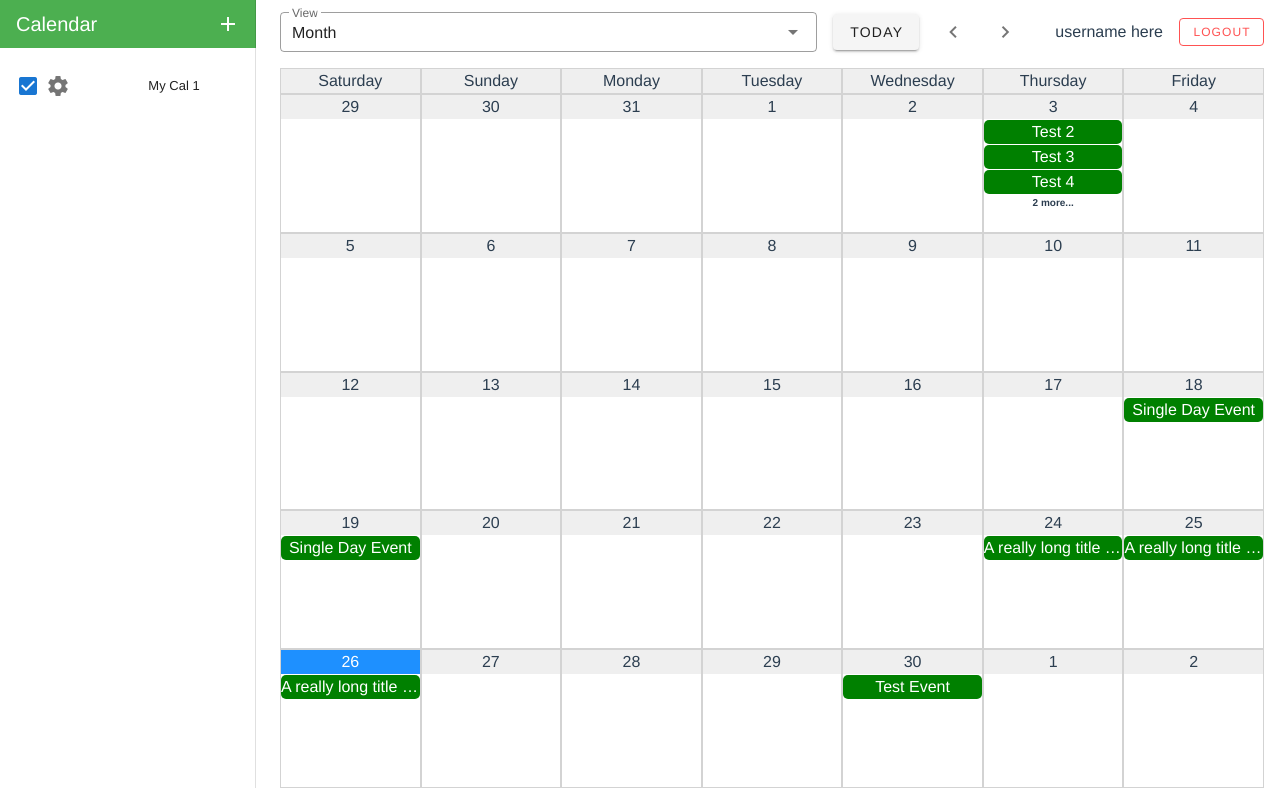
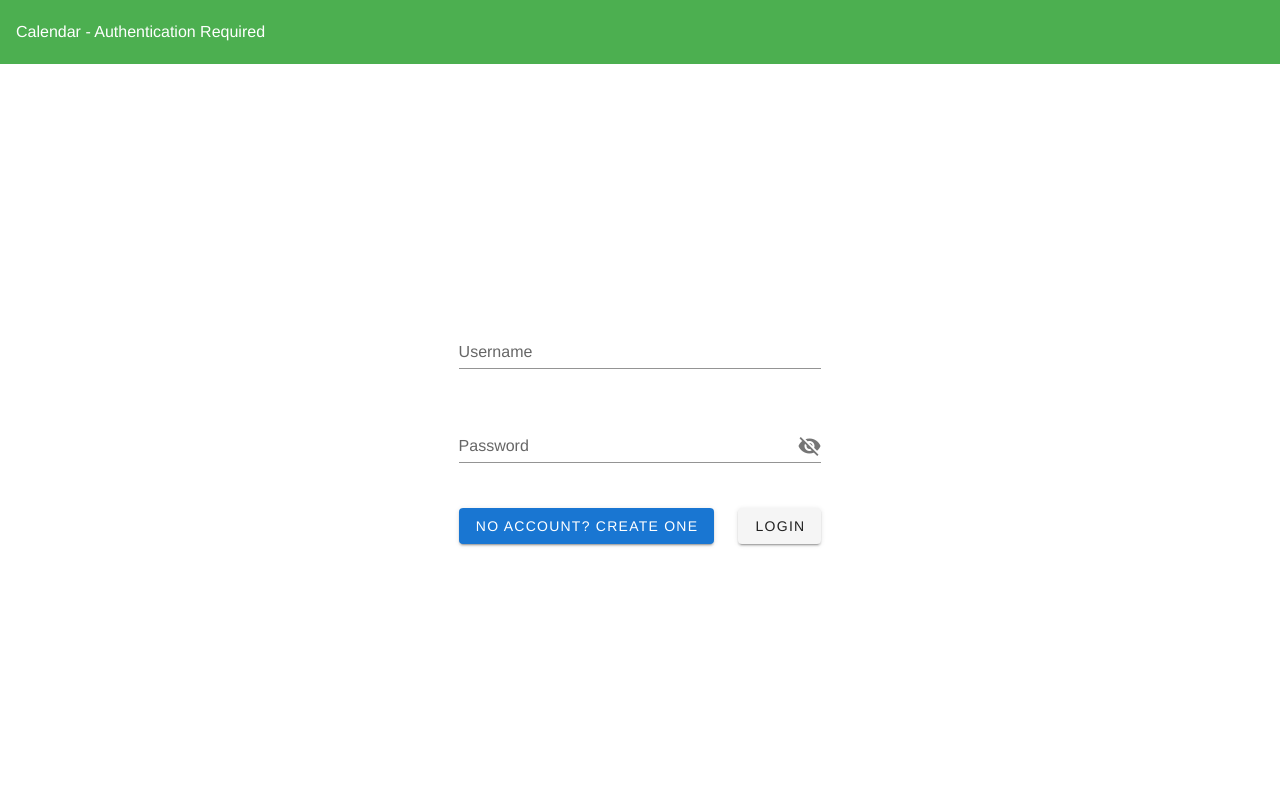
Before and after one commit to cmsc495-group5-1/calendar-frontend, a Vue app: page / in a window 1280 px wide. Built offline with nearby package versions, Linux system fonts and the light colour scheme; what vuetify-datetime-picker would draw is missing.

Commit message:
Add login, create account views; add functionality up to api submission level

```diff
--- a/src/App.vue
+++ b/src/App.vue
@@ -1,6 +1,7 @@
 <template>
   <VApp id="app">
-    <VContainer fluid class="fill-height pa-0">
+    <AuthenticationView v-if="user == null" @login="login" @create-account="createAccount" />
+    <VContainer v-else fluid class="fill-height pa-0">
       <VRow fluid class="fill-height">
         <VCol fluid class="pt-0 flex-grow-0"><AppSidebar v-model="sidebarCalendars" @add-calendar="addCalendar" @edit-calendar="editCalendar" /></VCol>
         <VCol fluid class="d-flex flex-column mr-1em">
@@ -11,7 +12,7 @@
             <VBtn icon @click="navigateBackward"><VIcon>mdi-chevron-left</VIcon></VBtn>
             <VBtn icon @click="navigateForward"><VIcon>mdi-chevron-right</VIcon></VBtn>
             <div>{{displayDateString}}</div>
-            <div class="ml-auto">username here</div>
+            <div class="ml-auto ellipsize">{{ user.email }}</div>
             <VBtn outlined small color="error" @click="logout">Logout</VBtn>
           </div>
 
@@ -39,6 +40,8 @@ import CalendarEvent from './models/CalendarEvent';
 import Calendar from './models/Calendar';
 import EventEditDialog from "@/components/EventEditDialog.vue";
 import CalendarEditDialog from '@/components/CalendarEditEdialog.vue';
+import User, { UserLoginFormSubmission, UserCreationFormSubmission } from './models/User';
+import AuthenticationView from '@/views/AuthenticationView.vue';
 
 const CurrentCalendarView = {
   Day: 'Day',
@@ -68,6 +71,9 @@ const fakeCalendars = [
   }
 ];
 
+const user = new User("joe@email.host", "Joe", "Kebob");
+user.calendars = fakeCalendars.map(fake => fake.calendar);
+
 export default defineComponent({
   components: {
     AppSidebar,
@@ -76,20 +82,22 @@ export default defineComponent({
     MonthView,
     YearView,
     EventEditDialog,
-    CalendarEditDialog
+    CalendarEditDialog,
+    AuthenticationView
   },
   props: {},
   setup() {
     return {
+      CurrentCalendarView,
       sidebarCalendars: ref(fakeCalendars),
       currentViewType: CurrentCalendarView.Month,
       displayDate: ref(new Date()),
       displayDateString: "",
-      CurrentCalendarView,
       showEventEditor: false,
       editingEvent: new CalendarEvent("", new Date(), new Date()), // Dummy event
       showCalendarEditor: false,
       editingCalendar: new Calendar(""), // Dummy calendar
+      user: undefined as User | undefined
     }
   },
   computed: {
@@ -157,7 +165,16 @@ export default defineComponent({
       console.log(cal);
     },
     logout() {
-
+      // TODO: submit...
+      this.user = undefined;
+    },
+    login(obj: UserLoginFormSubmission) {
+      // TODO: submit...
+      this.user = new User(obj.email, "", "", fakeCalendars.map(f => f.calendar));
+    },
+    createAccount(obj: UserCreationFormSubmission) {
+      // TODO: submit...
+      this.user = new User(obj.email, obj.firstName, obj.lastName, fakeCalendars.map(f => f.calendar));
     }
   }
 })
@@ -171,6 +188,12 @@ export default defineComponent({
   text-align: center;
   color: #2c3e50;
   width: 100%;
+}
+
+.ellipsize {
+  overflow: hidden;
+  white-space: nowrap;
+  text-overflow: ellipsis;
 }
 
 .header {
--- /dev/null
+++ b/src/components/CreateAccountComponent.vue
@@ -0,0 +1,106 @@
+<template>
+  <div>
+    <VContainer fluid>
+      <VRow>
+        <VCol>
+          <VTextField
+            label="Username"
+            v-model="username"
+            :rules="[rules.required, rules.email]"
+            />
+        </VCol>
+      </VRow>
+      <VRow>
+        <VCol>
+          <VTextField
+            label="First Name"
+            v-model="firstName"
+            :rules="[rules.required]"
+            />
+        </VCol>
+        <VCol>
+          <VTextField
+            label="Last Name"
+            v-model="lastName"
+            :rules="[rules.required]"
+            />
+        </VCol>
+      </VRow>
+      <VRow>
+        <VCol>
+          <VTextField label="Password"
+            v-model="password"
+            :rules="[rules.required, rules.passwordRequirements]"
+            :append-icon="showPassword ? 'mdi-eye' : 'mdi-eye-off'"
+            :type="showPassword ? 'text' : 'password'"
+            @click:append="showPassword = !showPassword"
+            />
+        </VCol>
+        <VCol>
+          <VTextField label="Password Confirm"
+            v-model="passwordConfirm"
+            :rules="[rules.required, () => password == passwordConfirm || 'Passwords must match']"
+            :append-icon="showPassword ? 'mdi-eye' : 'mdi-eye-off'"
+            :type="showPassword ? 'text' : 'password'"
+            @click:append="showPassword = !showPassword"
+            />
+        </VCol>
+      </VRow>
+      <VRow>
+        <VCol>
+          <slot name="additionalAction" />
+        </VCol>
+        <VCol>
+          <VBtn @click="submitCreateAccount">Create Account</VBtn>
+        </VCol>
+      </VRow>
+    </VContainer>
+  </div>
+</template>
+
+<script lang="ts">
+import { defineComponent } from "@vue/composition-api";
+import { UserCreationFormSubmission } from "@/models/User";
+
+export default defineComponent({
+  emits: [ "submit" ],
+  setup() {
+    return {
+      username: "",
+      firstName: "",
+      lastName: "",
+      password: "",
+      passwordConfirm: "",
+      showPassword: false,
+      rules: {
+        required: (value: string) => !!value || 'Required',
+        email: (value: string) => {
+          // This email regex: https://github.com/vuetifyjs/vuetify/blob/master/packages/docs/src/examples/v-text-field/prop-validation.vue#L43
+          const pattern = /^(([^<>()[\]\\.,;:\s@"]+(\.[^<>()[\]\\.,;:\s@"]+)*)|(".+"))@((\[[0-9]{1,3}\.[0-9]{1,3}\.[0-9]{1,3}\.[0-9]{1,3}])|(([a-zA-Z\-0-9]+\.)+[a-zA-Z]{2,}))$/
+          return pattern.test(value) || 'Invalid email'
+        },
+        passwordRequirements: (value: string) => {
+          if (value.length < 8) return "Must be >= 8 characters";
+          // TODO
+          return true;
+        }
+      }
+    }
+  },
+  methods: {
+    submitCreateAccount() {
+      this.$emit("submit", {
+        email: this.username,
+        password: this.password,
+        passwordConfirm: this.passwordConfirm,
+        firstName: this.firstName,
+        lastName: this.lastName
+      } as UserCreationFormSubmission)
+    }
+  }
+});
+</script>
+
+<style scoped lang="scss">
+
+</style>
--- /dev/null
+++ b/src/components/LoginComponent.vue
@@ -0,0 +1,71 @@
+<template>
+  <div>
+    <VContainer fluid>
+      <VRow>
+        <VCol>
+          <VTextField
+            label="Username"
+            v-model="username"
+            :rules="[rules.required, rules.email]"
+            />
+        </VCol>
+      </VRow>
+      <VRow>
+        <VCol>
+          <VTextField
+            label="Password"
+            v-model="password"
+            :rules="[rules.required]"
+            :append-icon="showPassword ? 'mdi-eye' : 'mdi-eye-off'"
+            :type="showPassword ? 'text' : 'password'"
+            @click:append="showPassword = !showPassword"
+            />
+        </VCol>
+      </VRow>
+      <VRow>
+        <VCol>
+          <slot name="additionalAction" />
+        </VCol>
+        <VCol>
+          <VBtn @click="submitLogin">Login</VBtn>
+        </VCol>
+      </VRow>
+    </VContainer>
+  </div>
+</template>
+
+<script lang="ts">
+import { defineComponent } from "@vue/composition-api";
+import { UserLoginFormSubmission } from '@/models/User';
+
+export default defineComponent({
+  emits: [ "submit" ],
+  setup() {
+    return {
+      username: "",
+      password: "",
+      showPassword: false,
+      rules: {
+        required: (value: string) => !!value || 'Required',
+        email: (value: string) => {
+          // This email regex: https://github.com/vuetifyjs/vuetify/blob/master/packages/docs/src/examples/v-text-field/prop-validation.vue#L43
+          const pattern = /^(([^<>()[\]\\.,;:\s@"]+(\.[^<>()[\]\\.,;:\s@"]+)*)|(".+"))@((\[[0-9]{1,3}\.[0-9]{1,3}\.[0-9]{1,3}\.[0-9]{1,3}])|(([a-zA-Z\-0-9]+\.)+[a-zA-Z]{2,}))$/
+          return pattern.test(value) || 'Invalid email'
+        }
+      }
+    }
+  },
+  methods: {
+    submitLogin() {
+      this.$emit("submit", {
+        email: this.username,
+        password: this.password
+      } as UserLoginFormSubmission);
+    }
+  }
+});
+</script>
+
+<style scoped lang="scss">
+
+</style>
--- a/src/models/User.ts
+++ b/src/models/User.ts
@@ -1,12 +1,34 @@
+import Calendar from "./Calendar";
+
 export default class User {
   id?: number;
   email: string;
   firstName: string;
   lastName: string;
+  calendars: Calendar[];
 
-  constructor(email: string, firstName: string, lastName: string) {
+  constructor(email: string, firstName: string, lastName: string, calendars: Calendar[] | undefined = undefined) {
     this.email = email;
     this.firstName = firstName;
     this.lastName = lastName;
+    this.calendars = calendars || [];
   }
 }
+
+export class UserLoginFormSubmission {
+  email: string;
+  password: string;
+
+  constructor(email: string, password: string) {
+    this.email = email;
+    this.password = password;
+  }
+}
+
+export class UserCreationFormSubmission {
+  email!: string;
+  firstName!: string;
+  lastName!: string;
+  password!: string;
+  passwordConfirm!: string;
+}
--- /dev/null
+++ b/src/views/AuthenticationView.vue
@@ -0,0 +1,50 @@
+<template>
+  <div class="d-flex flex-column fill-height">
+    <VToolbar flat color="green white--text">
+      Calendar - Authentication Required
+    </VToolbar>
+    <VContainer fluid class="fill-height d-flex justify-center align-center">
+      <LoginComponent v-if="currentView == CurrentLoginView.Login" @submit="$emit('login', $event)">
+        <template #additionalAction>
+          <VBtn color="primary" @click="currentView = CurrentLoginView.CreateAccount">No Account? Create One</VBtn>
+        </template>
+      </LoginComponent>
+      <CreateAccountComponent v-else @submit="$emit('create-account', $event)">
+        <template #additionalAction>
+          <VBtn color="primary" @click="currentView = CurrentLoginView.Login">Have Account? Login</VBtn>
+        </template>
+      </CreateAccountComponent>
+    </VContainer>
+  </div>
+</template>
+
+<script lang="ts">
+import LoginComponent from "@/components/LoginComponent.vue";
+import CreateAccountComponent from "@/components/CreateAccountComponent.vue";
+import { defineComponent } from "@vue/composition-api";
+
+const CurrentLoginView = {
+  Login: 'Login',
+  CreateAccount: 'CreateAccount'
+}
+
+export default defineComponent({
+  components: {
+    LoginComponent,
+    CreateAccountComponent
+  },
+  emits: [ "create-account", "login" ],
+  setup() {
+    return {
+      currentView: CurrentLoginView.Login,
+      CurrentLoginView
+    };
+  }
+})
+</script>
+
+<style scoped lang="scss">
+.align-center {
+  align-items: center;
+}
+</style>
```
